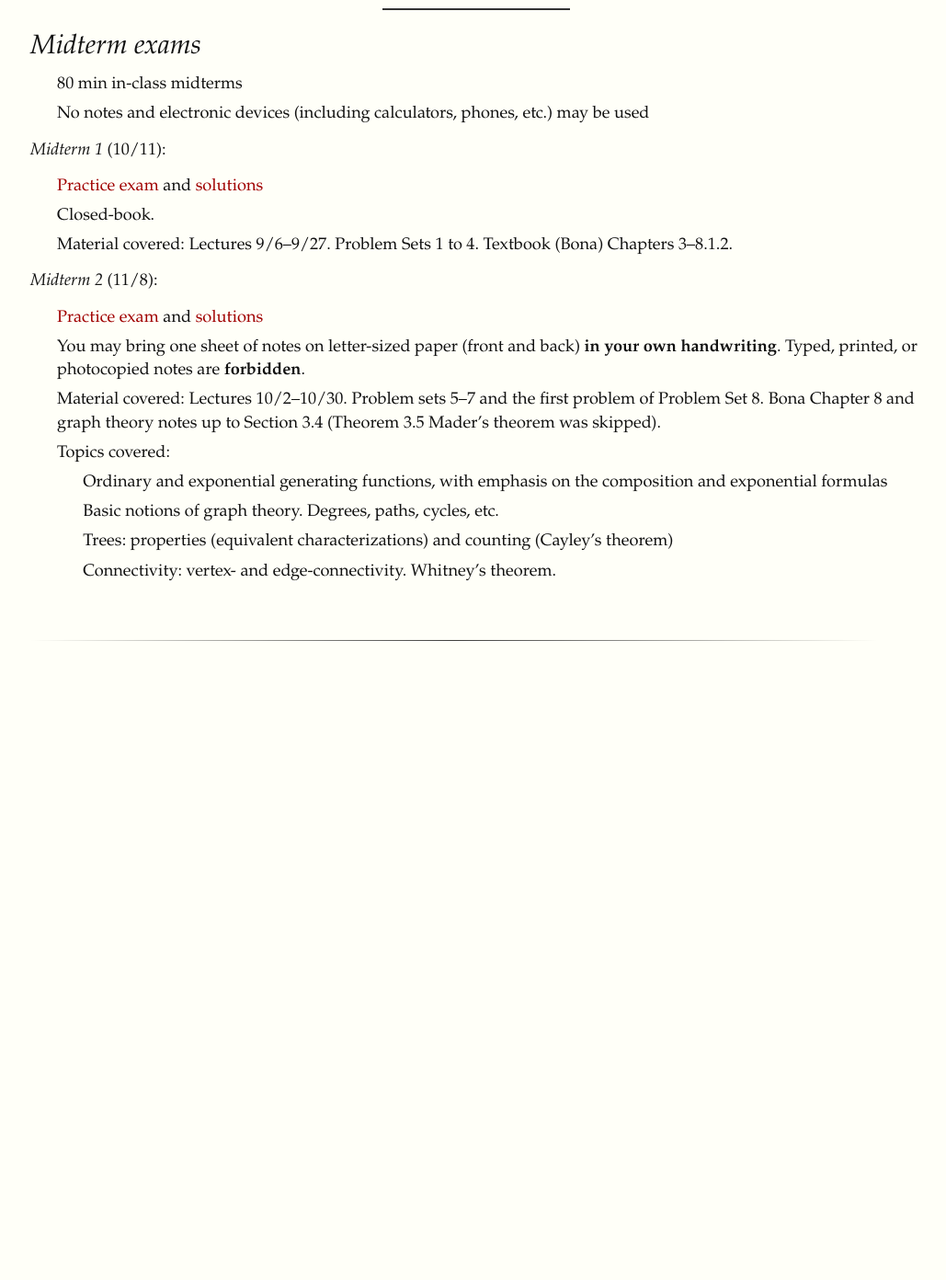
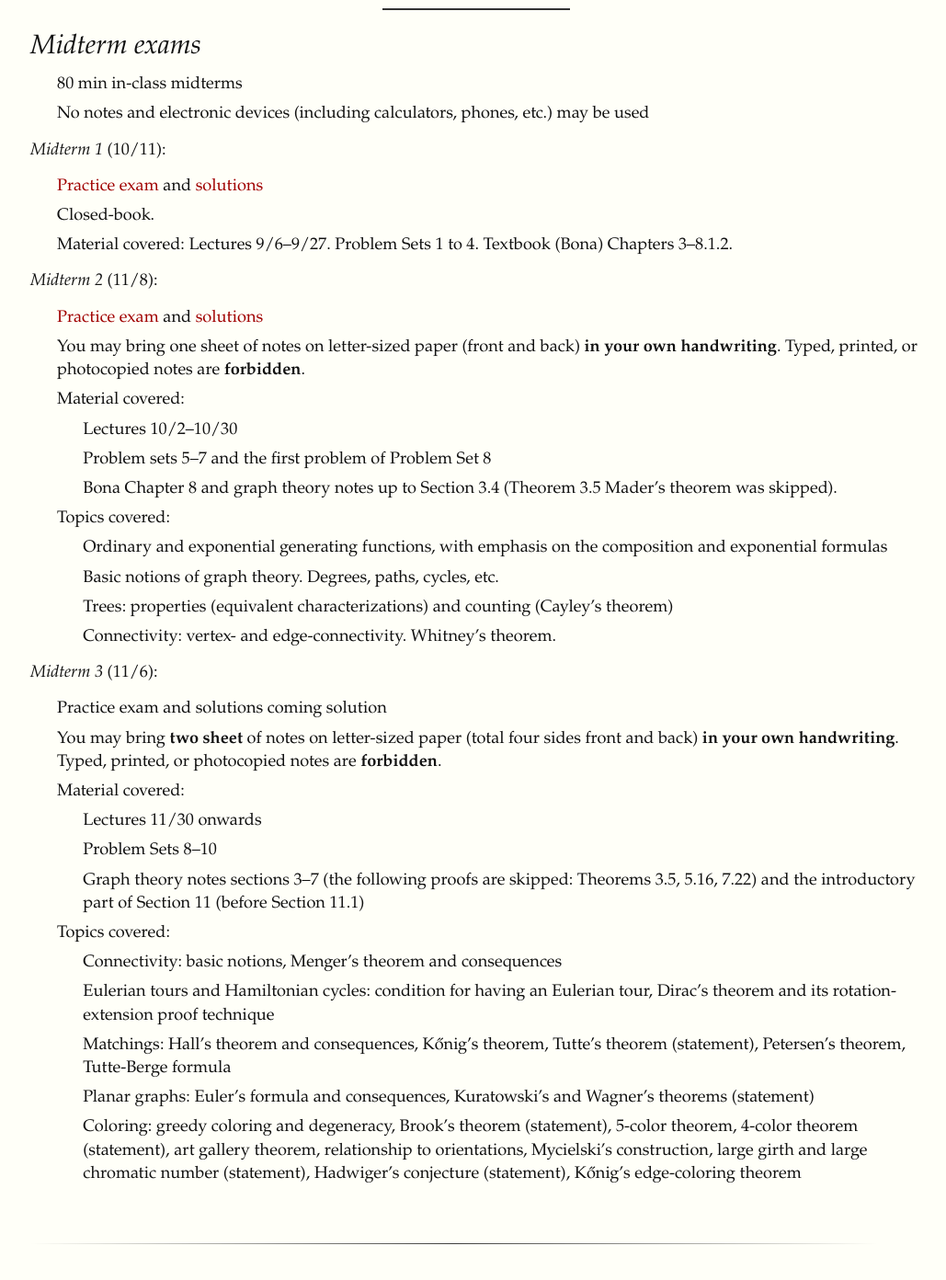
Before and after one commit to yufeizhao/yufeizhao.github.io, a Jekyll site: the page built from 211/index.md, in a window 1280 px wide and 1400 px high, scrolled down 2286 px. Shown: the top 1392 px of the window at 92% size, without its empty margins (122-1151 px from the left). Built offline with Jekyll 4.4.1, drawn with Linux system fonts in a browser that asks for light colours; nearby versions of some CDN libraries; before the commit the page ends 3031 px from its top, so only the background shows below that.

Commit message:
midterm 3

```diff
--- a/211/index.md
+++ b/211/index.md
@@ -106,10 +106,26 @@ _Late policy._ Late problem sets will not be accepted without a valid excuse suc
 
 * [Practice exam](exam2practice.pdf) and [solutions](exam2practice_sol.pdf)
 * You may bring one sheet of notes on letter-sized paper (front and back) **in your own handwriting**. Typed, printed, or photocopied notes are **forbidden**.
-* Material covered: Lectures 10/2--10/30.
-Problem sets 5–7 and the first problem of Problem Set 8. Bona Chapter 8 and graph theory notes up to Section 3.4 (Theorem 3.5 Mader's theorem was skipped).
+* Material covered:
+  * Lectures 10/2--10/30
+  * Problem sets 5–7 and the first problem of Problem Set 8
+  * Bona Chapter 8 and graph theory notes up to Section 3.4 (Theorem 3.5 Mader's theorem was skipped).
 * Topics covered:
   * Ordinary and exponential generating functions, with emphasis on the composition and exponential formulas
   * Basic notions of graph theory. Degrees, paths, cycles, etc.
   * Trees: properties (equivalent characterizations) and counting (Cayley's theorem)
   * Connectivity: vertex- and edge-connectivity. Whitney's theorem.
+
+*Midterm 3* (11/6):
+* Practice exam and solutions coming solution
+* You may bring **two sheet** of notes on letter-sized paper (total four sides front and back) **in your own handwriting**. Typed, printed, or photocopied notes are **forbidden**.
+* Material covered:
+  * Lectures 11/30 onwards
+  * Problem Sets 8--10
+  * Graph theory notes sections 3--7 (the following proofs are skipped: Theorems 3.5, 5.16, 7.22) and the introductory part of Section 11 (before Section 11.1)
+* Topics covered:
+  * Connectivity: basic notions, Menger's theorem and consequences
+  * Eulerian tours and Hamiltonian cycles: condition for having an Eulerian tour, Dirac's theorem and its rotation-extension proof technique
+  * Matchings: Hall's theorem and consequences, Kőnig's theorem, Tutte's theorem (statement), Petersen's theorem, Tutte-Berge formula
+  * Planar graphs: Euler's formula and consequences, Kuratowski's and Wagner's theorems (statement)
+  * Coloring: greedy coloring and degeneracy, Brook's theorem (statement), 5-color theorem, 4-color theorem (statement), art gallery theorem, relationship to orientations, Mycielski's construction, large girth and large chromatic number (statement), Hadwiger's conjecture (statement), Kőnig's edge-coloring theorem
```
